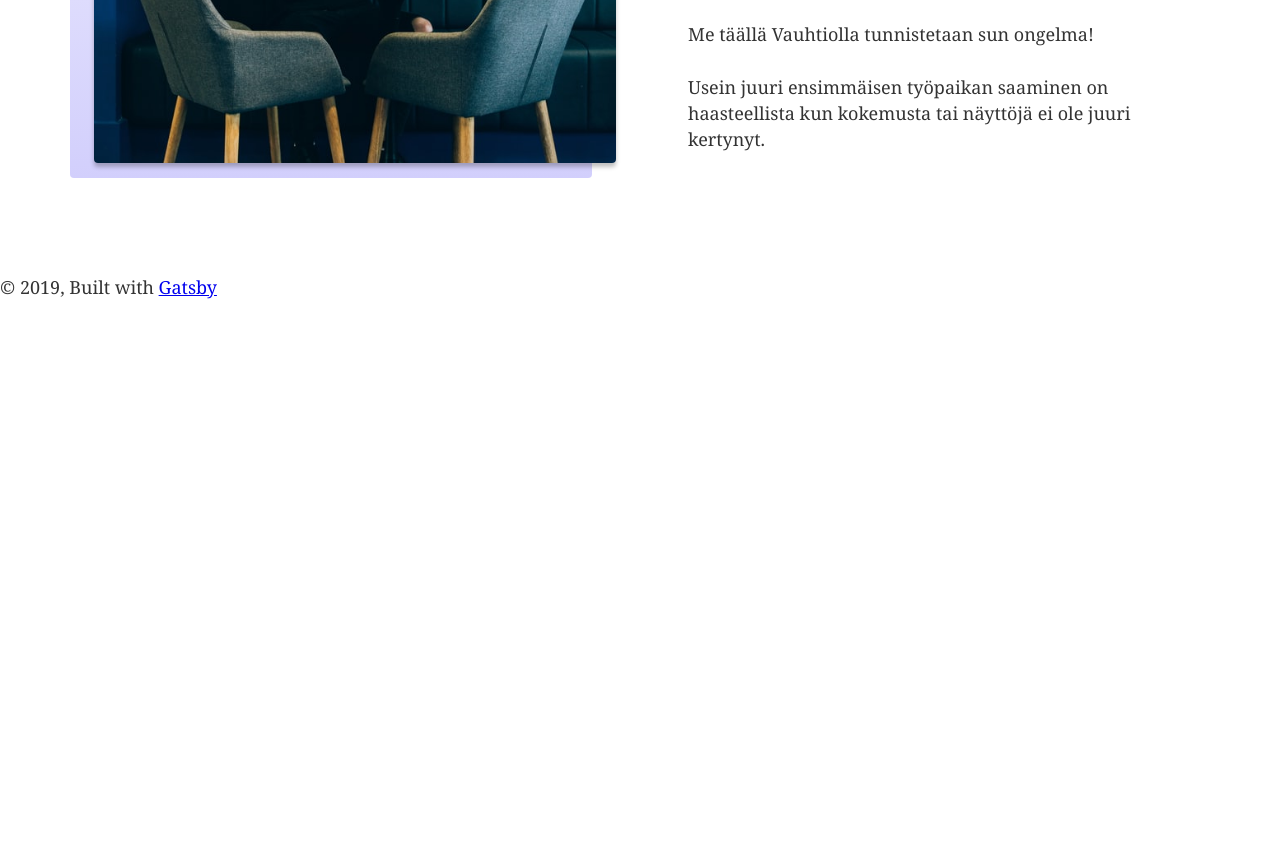
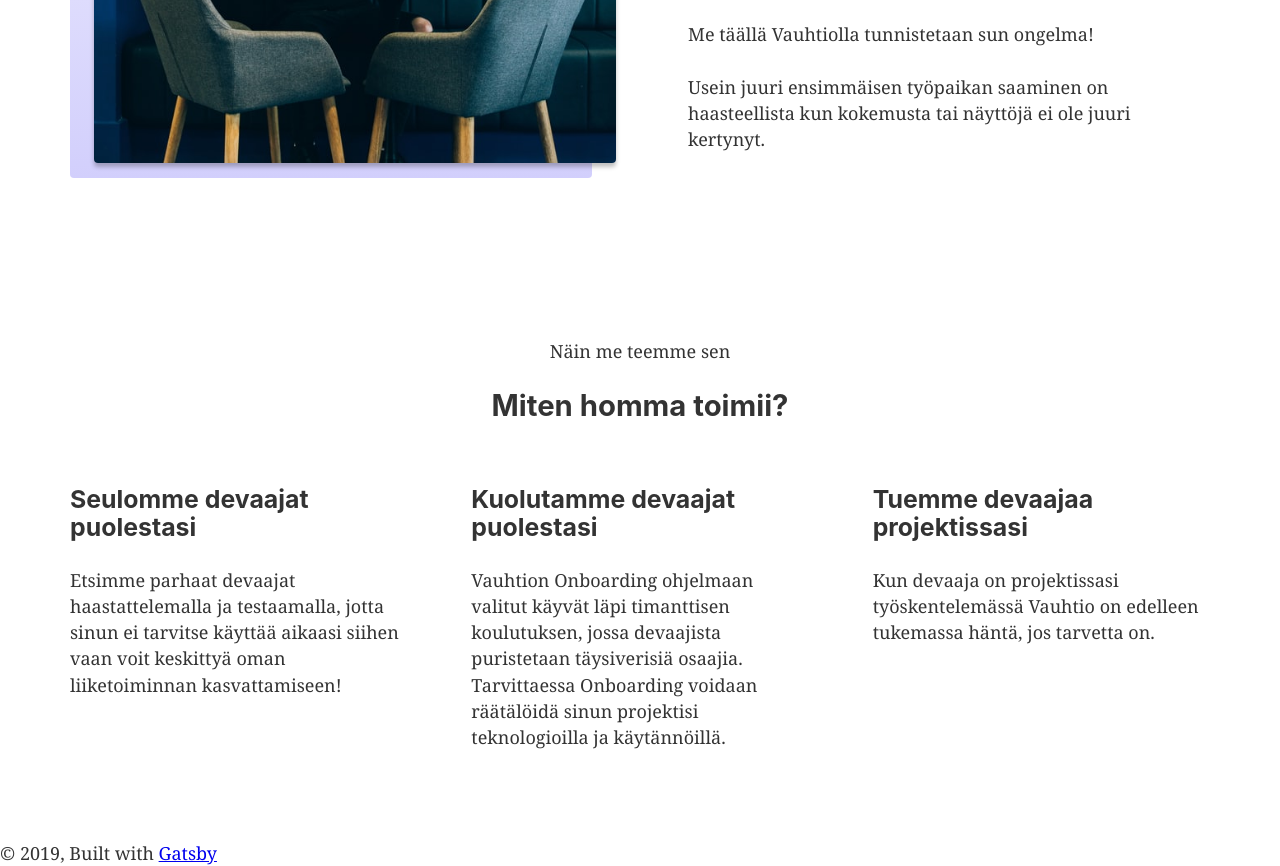
Before and after one commit to Vauhtio/vauhtio-com, a Gatsby site: page / in a window 1280 px wide. Shown: the part 960-1826 px from the top of the page. Before the commit the page ends 1260 px from the top, so only its background shows below. Built offline with nearby package versions, Linux system fonts and the light colour scheme; Gatsby itself is replaced by a stand-in of ours.

Commit message:
Add new section

```diff
--- a/src/pages/home.css
+++ b/src/pages/home.css
@@ -19,6 +19,14 @@
 .container {
   max-width: 1140px;
   margin: 0 auto;
+}
+
+.section-header {
+  text-align: center;
+}
+
+.section-header__subtitle {
+  text-align: center;
 }
 
 .what-is {
@@ -51,3 +59,14 @@
   box-shadow: 0px 4px 4px rgba(0, 0, 0, 0.25);
   transform: scaleX(-1);
 }
+
+.how-it-works {
+  padding: 64px 0;
+}
+
+.how-items {
+  display: grid;
+  grid-template-columns: 1fr 1fr 1fr;
+  grid-gap: 64px;
+  margin-top: 64px;
+}
--- a/src/pages/index.tsx
+++ b/src/pages/index.tsx
@@ -40,6 +40,27 @@ const IndexPage = () => (
         </div>
       </div>
     </section>
+
+    <section className="how-it-works">
+      <p className="section-header__subtitle">Näin me teemme sen</p>
+      <h2 className="section-header">Miten homma toimii?</h2>
+      <div className="container">
+      <div className="how-items">
+        <div className="how-item">
+          <h3>Seulomme devaajat puolestasi</h3>
+          <p>Etsimme parhaat devaajat haastattelemalla ja testaamalla, jotta sinun ei tarvitse käyttää aikaasi siihen vaan voit keskittyä oman liiketoiminnan kasvattamiseen!</p>
+        </div>
+        <div className="how-item">
+          <h3>Kuolutamme devaajat puolestasi</h3>
+          <p>Vauhtion Onboarding ohjelmaan valitut käyvät läpi timanttisen koulutuksen, jossa devaajista puristetaan täysiverisiä osaajia. Tarvittaessa Onboarding voidaan räätälöidä sinun projektisi teknologioilla ja käytännöillä.</p>
+        </div>
+        <div className="how-item">
+          <h3>Tuemme devaajaa projektissasi</h3>
+          <p>Kun devaaja on projektissasi työskentelemässä Vauhtio on edelleen tukemassa häntä, jos tarvetta on.</p>
+        </div>
+      </div>
+      </div>
+    </section>
   </Layout>
 );
 
```
